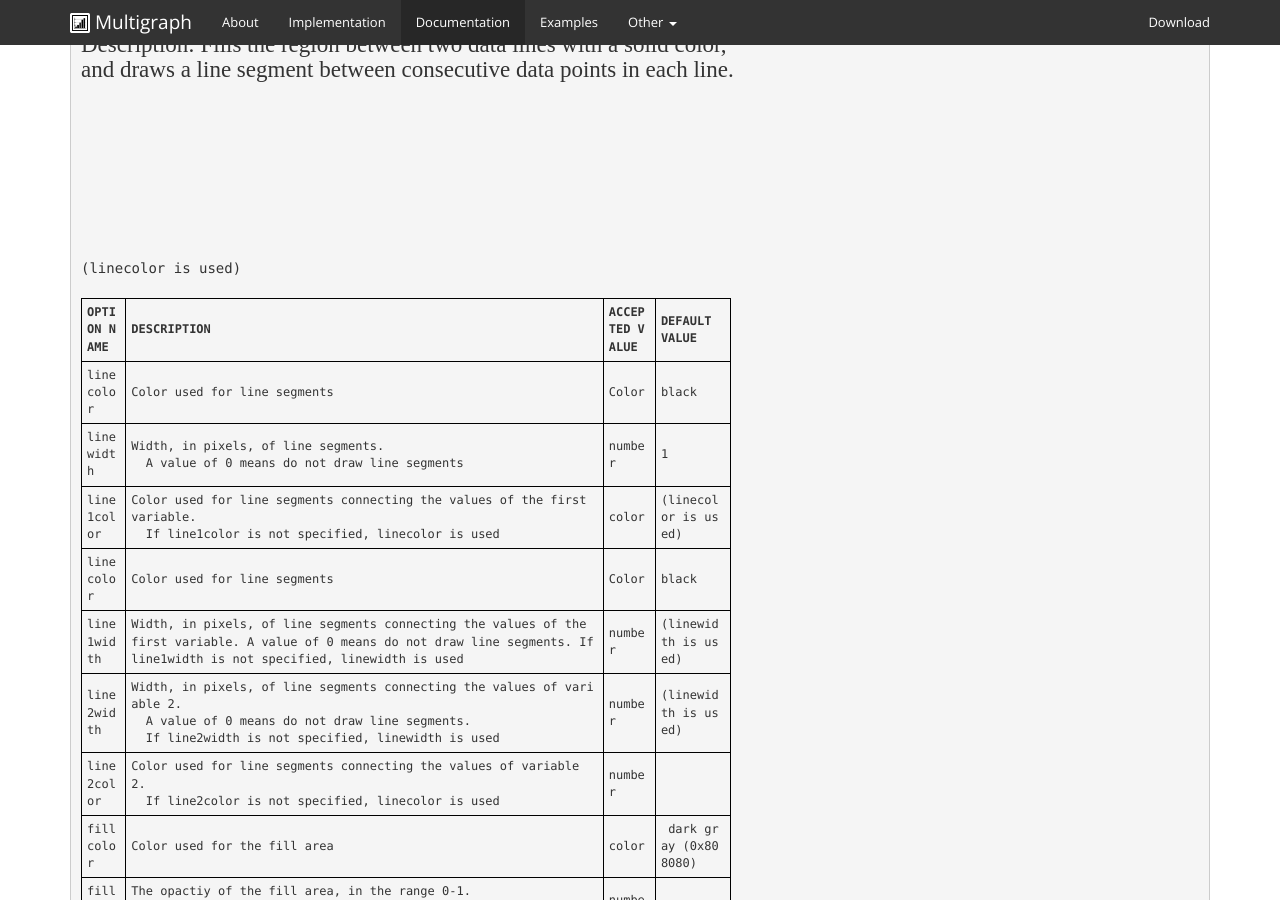
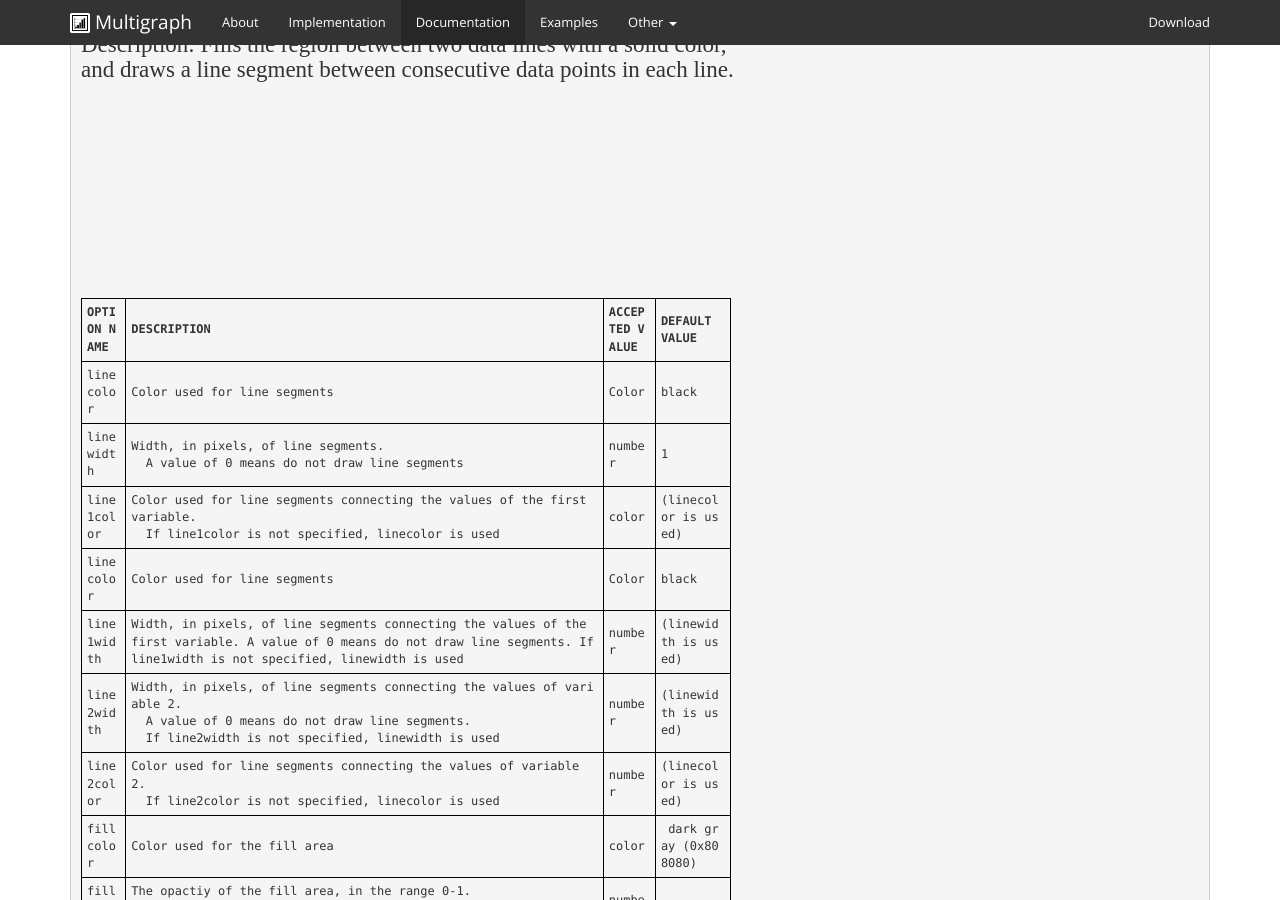
Before and after one commit to khunter3D/khunter3D.github.io, a Jekyll site: the page built from docs/renderers/index.html, in a window 1280 px wide and 900 px high, scrolled down 227 px. Built offline with Jekyll 4.4.1, drawn with Linux system fonts in a browser that asks for light colours; nearby versions of some CDN libraries; Markdown is read by kramdown in place of the engine named in the settings; part of the change alters nothing that is shown.

```diff
--- a/docs/renderers/index.html
+++ b/docs/renderers/index.html
@@ -111,7 +111,7 @@ h1 {font-size:23px;}
   <td>Color used for line segments connecting the values of variable 2.
   If line2color is not specified, linecolor is used</td>
   <td>number</td>
-  <td></td>(linecolor is used)</td>
+  <td>(linecolor is used)</td>
   </tr>
 
   <tr>
```
